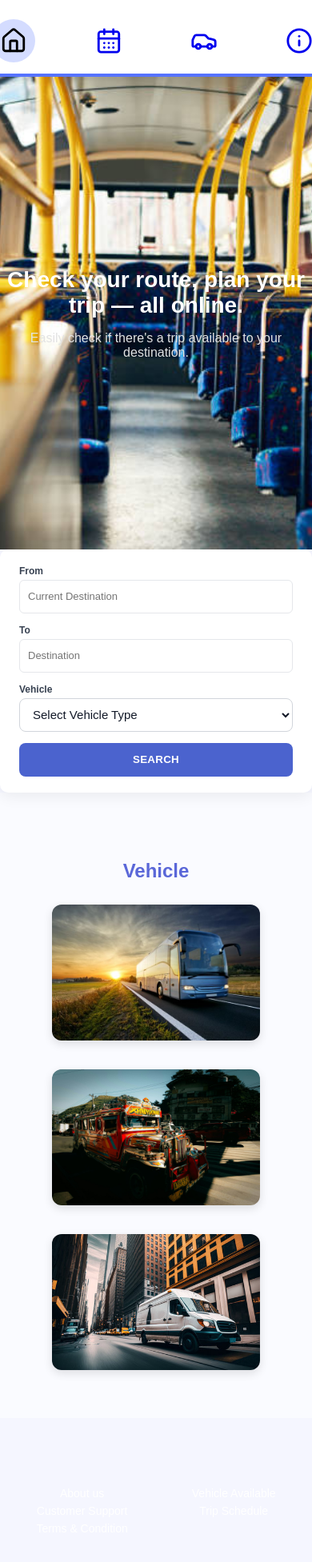
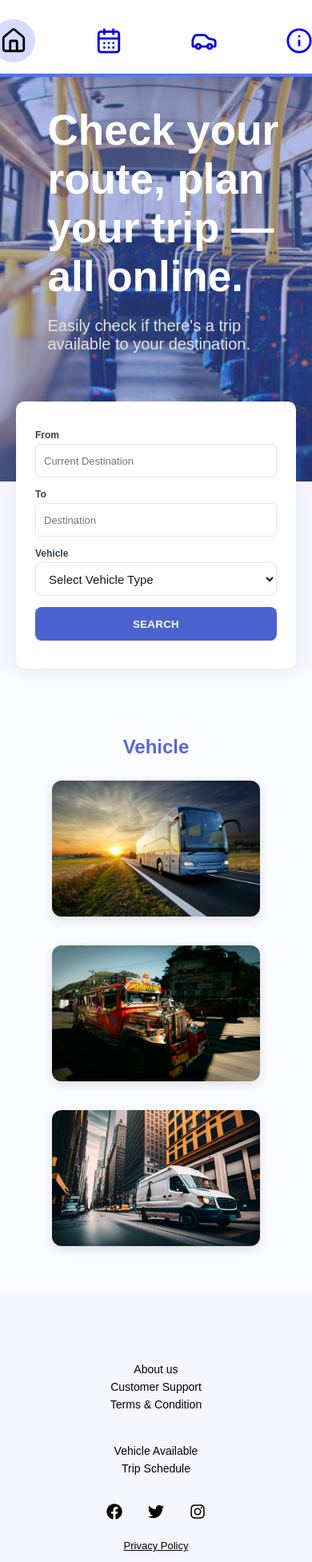
Before and after one commit to xXKuyaClydeXx/Byahero, a React app in the folder frontend/: page / in a window 390 px wide. Shown: the part 40-1993 px from the top of the page at 80% size. Built offline with nearby package versions, Linux system fonts and the light colour scheme; the HTML template or start-up script is replaced by a standard one.

Commit message:
update in passenger page

```diff
--- a/frontend/src/css/PassengerPage.css
+++ b/frontend/src/css/PassengerPage.css
@@ -1,147 +1,95 @@
-/* HERO SECTION */
+/* ======================================= */
+/* 0. BASE & UTILITIES (If any) */
+/* ======================================= */
+.passenger-page {
+  /* Ensures component spans full width */
+  width: 100%;
+  overflow-x: hidden;
+}
+
+/* ======================================= */
+/* 1. NAVIGATION BAR (NAVBAR) */
+/* (Styles for the 'navbar' class were not provided but often go here) */
+/* Example: */
+/*
+.navbar {
+  display: flex;
+  justify-content: space-between;
+  align-items: center;
+  padding: 15px 40px;
+  background-color: white;
+  box-shadow: 0 2px 8px rgba(0, 0, 0, 0.05);
+}
+*/
+
+/* --- HERO SECTION (Alternative) --- */
 .hero-section {
   position: relative;
-  background-image: url("../assets/images/BG-busInside.jpg"); /* ✅ Add this */
+  height: 70vh;
+background-image:
+    linear-gradient(rgba(75, 99, 206, 0.45), rgba(75, 99, 206, 0.45)), /* Your transparent blue */
+    url("../assets/images/BG-busInside.jpg");
   background-size: cover;
   background-position: center;
-  height: 70vh;
+
+  /* KEY FLEXBOX CHANGE */
   display: flex;
   flex-direction: column;
-  align-items: center;
-  justify-content: center;
-  text-align: center;
+  justify-content: flex-end; /* Push content to the bottom */
+  align-items: flex-start; /* Push content to the left */
+
   color: white;
+  padding: 0 0 160px 5%; /* Add padding to push content off the edges */
+}
+
+.hero-text {
+  /* No need for absolute positioning anymore, just simple margin */
+  z-index: 2;
+  margin-left: 20px; /* Adjust padding/margin to align with the search box */
 }
 
 .hero-section .overlay {
-  background-color: rgba(0, 0, 0, 0.45);
-  color: white;
-  padding: 40px;
-  border-radius: 14px;
-  max-width: 760px;
+  /* ... (rest of the overlay styles remain) ... */
+  max-width: 500px;
 }
 
 .hero-section h2 {
-  font-size: 28px;
+  font-size: 53px;
   font-weight: 600;
   margin-bottom: 14px;
 }
 
 .hero-section p {
-  font-size: 16px;
-  margin-bottom: 22px;
+  font-size: 20px;
+  margin-bottom: 0; /* Remove unnecessary bottom margin */
   color: #e3e3e3;
 }
 
-/* VEHICLE SECTION */
-.vehicle-section {
-  padding: 60px 20px;
-  text-align: center;
-  background-color: #fafbff;
+/* ======================================= */
+/* 3. SEARCH SECTION (Overlap) */
+/* ======================================= */
+.search-section {
+  /* Key to overlapping the hero section */
+  margin-top: -100px;
+  position: relative;
+  z-index: 10;
+  /* Ensure it fills the width without horizontal margin */
+  padding: 0 20px;
 }
-
-.vehicle-title {
-  color: #5a67d8;
-  font-size: 24px;
-  font-weight: 700;
-  margin-bottom: 28px;
-}
-
-.vehicle-gallery {
-  display: flex;
-  justify-content: center;
-  flex-wrap: wrap;
-  gap: 36px;
-}
-
-.vehicle-card {
-  width: 260px;
-  height: 170px;
-  border-radius: 12px;
-  object-fit: cover;
-  box-shadow: 0 4px 12px rgba(0,0,0,0.12);
-  transition: transform 0.25s ease;
-}
-
-.vehicle-card:hover {
-  transform: scale(1.05);
-}
-
-/* FOOTER */
-.footer {
-  background-color: #5673ff;
-  color: #fff;
-  padding: 40px 24px;
-  display: flex;
-  flex-wrap: wrap;
-  justify-content: space-between;
-  align-items: flex-start;
-}
-
-.footer-links {
-  display: flex;
-  gap: 80px;
-}
-
-.footer-links p {
-  margin: 6px 0;
-  font-size: 14px;
-}
-
-.footer-social {
-  text-align: right;
-}
-
-.footer-social .icons {
-  display: flex;
-  justify-content: flex-end;
-  gap: 16px;
-  font-size: 24px;
-  margin-bottom: 10px;
-}
-
-.privacy-link {
-  color: #fff;
-  text-decoration: underline;
-  font-size: 13px;
-}
-
-.privacy-link:hover {
-  color: #dce1ff;
-}
-
-
-.hero-search {
-  width: 90%;
-  max-width: 1100px;
-  background: rgba(255, 255, 255, 0.98);
-  border-radius: 18px;
-  padding: 24px 28px;
-  box-shadow: 0 10px 30px rgba(0, 0, 0, 0.08);
-  display: flex;
-  justify-content: center;
-  align-items: center;
-  backdrop-filter: blur(8px);
-  margin: 0 auto;
-}
-.hero-text,
-.search-section {
-  position: relative;
-  z-index: 1;
-}
-
 
 .search-box {
   background-color: #ffffff;
   border-radius: 10px;
-  padding: 20px 24px;
+  padding: 35px 24px;
   max-width: 1160px;
   margin: 0 auto;
-  box-shadow: 0 6px 18px rgba(0,0,0,0.06);
+  box-shadow: 0 6px 18px rgba(0, 0, 0, 0.06);
 }
 
 .search-grid {
+  /* Use grid for the main layout */
   display: grid;
+  /* Precise column arrangement: 3 proportional inputs + 1 fixed button */
   grid-template-columns: 1fr 1fr 1fr 140px;
   column-gap: 28px;
   row-gap: 14px;
@@ -170,13 +118,15 @@
   outline: none;
   background-color: #fff;
   color: #111827;
-  transition: box-shadow .15s, border-color .15s;
+  transition: box-shadow 0.15s, border-color 0.15s;
+  /* Resetting font size for consistency across input/select */
+  font-size: 15px;
 }
 
 .input-group input:focus,
 .vehicle-select:focus {
   border-color: #6b7cff;
-  box-shadow: 0 0 0 3px rgba(107,124,255,0.18);
+  box-shadow: 0 0 0 3px rgba(107, 124, 255, 0.18);
 }
 
 .action-cell {
@@ -193,9 +143,9 @@
   background-color: #4b63ce;
   color: #fff;
   font-weight: 700;
-  letter-spacing: .3px;
+  letter-spacing: 0.3px;
   cursor: pointer;
-  transition: transform .05s ease, background-color .15s ease;
+  transition: transform 0.05s ease, background-color 0.15s ease;
 }
 
 .search-btn:hover {
@@ -206,91 +156,174 @@
   transform: translateY(1px);
 }
 
+/* ======================================= */
+/* 4. VEHICLE SECTION */
+/* ======================================= */
+.vehicle-section {
+  padding: 60px 20px;
+  text-align: center;
+  background-color: #fafbff;
+}
+
+.vehicle-title {
+  color: #5a67d8;
+  font-size: 24px;
+  font-weight: 700;
+  margin-bottom: 28px;
+}
+
+.vehicle-gallery {
+  display: flex;
+  justify-content: center;
+  flex-wrap: wrap;
+  gap: 36px;
+}
+
+.vehicle-card {
+  width: 260px;
+  height: 170px;
+  border-radius: 12px;
+  object-fit: cover;
+  box-shadow: 0 4px 12px rgba(0, 0, 0, 0.12);
+  transition: transform 0.25s ease;
+  cursor: pointer;
+}
+
+.vehicle-card:hover {
+  transform: scale(1.05);
+}
+
+/* ======================================= */
+/* 5. FOOTER (CONFLICT RESOLVED: Using Light Style) */
+/* ======================================= */
+.footer {
+  /* Using the light, centered footer style to resolve conflict */
+  display: flex;
+  justify-content: center;
+  align-items: flex-start; /* Aligning links to the top */
+  text-align: left;
+  gap: 80px;
+  padding: 40px 24px;
+  font-size: 14px;
+  color: #070202;
+  /* 10% blue opacity (rgba(86, 115, 255, 0.1)) */
+  background-color: rgba(86, 115, 255, 0.1);
+  margin-top: 40px;
+  width: 100%;
+  box-sizing: border-box;
+  flex-wrap: wrap;
+}
+
+.footer-links {
+  display: flex;
+  gap: 80px;
+  /* Removing the redundant .footer-column classes for cleaner structure */
+}
+
+.footer-links div p {
+  margin: 6px 0;
+  font-size: 14px;
+  color: #070202; /* Ensure link color is dark for contrast */
+  cursor: pointer;
+  transition: color 0.3s;
+}
+
+.footer-links div p:hover {
+  color: #4a63e7;
+}
+
+.footer-social {
+  display: flex;
+  flex-direction: column;
+  align-items: flex-end; /* Align social links to the right */
+}
+
+.footer-social .icons {
+  display: flex;
+  justify-content: flex-end;
+  gap: 16px;
+  font-size: 24px;
+  margin-bottom: 10px;
+}
+
+.footer-social .social-link {
+  color: #070202; /* Ensure social icon color is dark */
+  transition: color 0.3s;
+}
+
+.footer-social .social-link:hover {
+  color: #4a63e7;
+}
+
+.privacy-link {
+  color: #070202;
+  text-decoration: underline;
+  font-size: 13px;
+  transition: color 0.3s;
+}
+
+.privacy-link:hover {
+  color: #4a63e7;
+}
+
+
+/* ======================================= */
+/* 6. MEDIA QUERIES (RESPONSIVENESS) */
+/* ======================================= */
+
+/* Tablet and Smaller Desktop */
 @media (max-width: 1024px) {
+  /* Search Grid: Switches to 2 columns */
   .search-grid {
     grid-template-columns: 1fr 1fr;
   }
   .action-cell {
+    /* Stretch button across its column */
     justify-content: stretch;
   }
   .search-btn {
     width: 100%;
   }
+
+  /* Footer Adjustment */
+  .footer {
+    gap: 40px;
+  }
 }
 
+/* Mobile Devices */
+@media (max-width: 768px) {
+  /* Footer: Stacks columns vertically */
+  .footer {
+    flex-direction: column;
+    align-items: center;
+    text-align: center;
+    padding: 30px 20px;
+  }
+  .footer-links {
+    flex-direction: column;
+    gap: 30px;
+  }
+  .footer-social {
+    align-items: center;
+    text-align: center;
+  }
+  .footer-social .icons {
+    justify-content: center;
+  }
+}
+
+/* Small Mobile Devices */
 @media (max-width: 640px) {
+  /* Search Grid: Switches to 1 column (vertical stack) */
   .search-grid {
     grid-template-columns: 1fr;
   }
-}
-
-.results-area {
-  min-height: 420px;
-  background: #f5f6ff;
-  padding: 36px;
-}
-
-.vehicle-select {
-  width: 100%;
-  padding: 10px 12px;
-  border: 1px solid #d1d5db;
-  border-radius: 8px;
-  font-size: 15px;
-  background-color: #fff;
-  color: #111827;
-  outline: none;
-  transition: border-color 0.2s ease;
-}
-
-.vehicle-select:focus {
-  border-color: #3b82f6;
-}
-
-.footer {
-  display: flex;
-  justify-content: center;            /* center the columns horizontally */
-  align-items: center;                /* center vertically */
-  text-align: center;
-  gap: 80px;                          /* space between the two columns */
-  padding: 40px 0;
-  font-size: 14px;
-  color: #070202;
-  background-color: rgba(86, 115, 255, 0.1); /* 10% blue opacity */
-  margin-top: 40px;
-  width: 100%;
-  box-sizing: border-box;
-  flex-wrap: wrap;                    /* makes it responsive */
-}
-
-
-/* individual column styling */
-.footer-column {
-  display: flex;
-  flex-direction: column;
-  gap: 10px;
-}
-
-
-/* optional: make links or text hover nicely */
-.footer-column p,
-.footer-column a {
-  margin: 0;
-  color: #070202;
-  text-decoration: none;
-  transition: color 0.3s;
-}
-
-
-.footer-column p:hover,
-.footer-column a:hover {
-  color: #4a63e7;
-}
-
-
-/* mobile responsiveness */
-@media (max-width: 768px) {
-  .footer {
-    flex-direction: column;
-    gap: 30px;
+  .hero-section {
+    height: 60vh;
+  }
+  .hero-text {
+    bottom: 80px;
+    padding: 0 20px;
   }
 }
--- a/frontend/src/pages/PassengerPage.jsx
+++ b/frontend/src/pages/PassengerPage.jsx
@@ -15,7 +15,8 @@ import { FaFacebook, FaTwitter, FaInstagram } from "react-icons/fa";
 const PassengerPage = () => {
   const navigate = useNavigate();
 
-  const handleSearch = () => {
+  const handleSearch = (e) => {
+    e.preventDefault(); // Prevent default form submission behavior
     navigate("/schedule");
   };
 
@@ -43,18 +44,20 @@ const PassengerPage = () => {
         </div>
       </nav>
 
-      {/* HERO BACKGROUND SECTION */}
+      {/* HERO BACKGROUND SECTION (IMAGE READABILITY FIXED) */}
       <section className="hero-section">
         <div className="hero-text">
+          <div className="overlay"> {/* ADDED FOR READABILITY */}
             <h2>
               Check your route, plan your trip
               <span className="highlight-line"> — all online.</span>
             </h2>
             <p>Easily check if there's a trip available to your destination.</p>
           </div>
+        </div>
       </section>
 
-      {/* SEARCH SECTION */}
+      {/* SEARCH SECTION (OVERLAPPING THE HERO SECTION) */}
       <section className="search-section">
         <form className="search-box" onSubmit={handleSearch}>
           <div className="search-grid">
```
Lines whose indentation alone changed are shown as unchanged.
